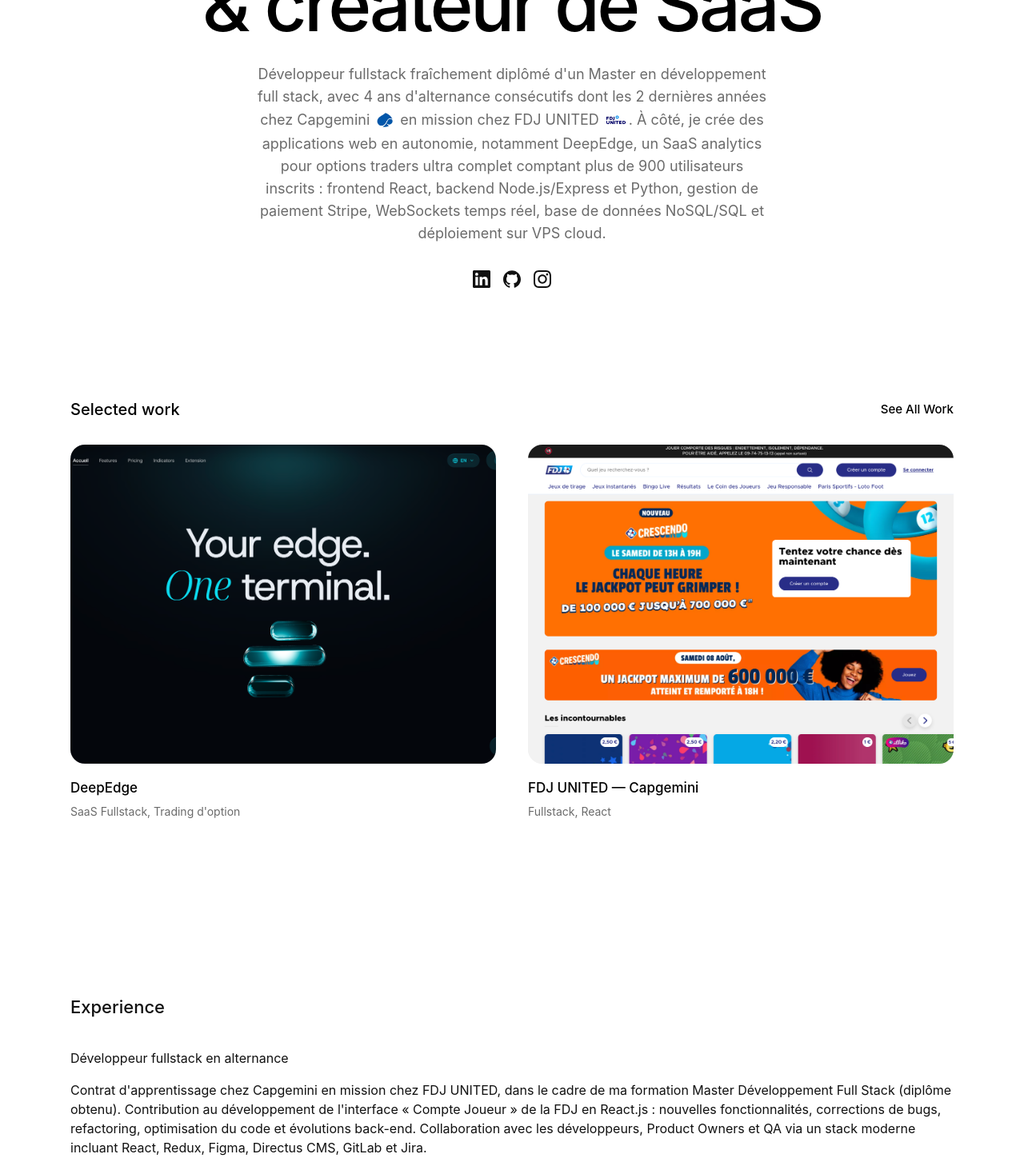
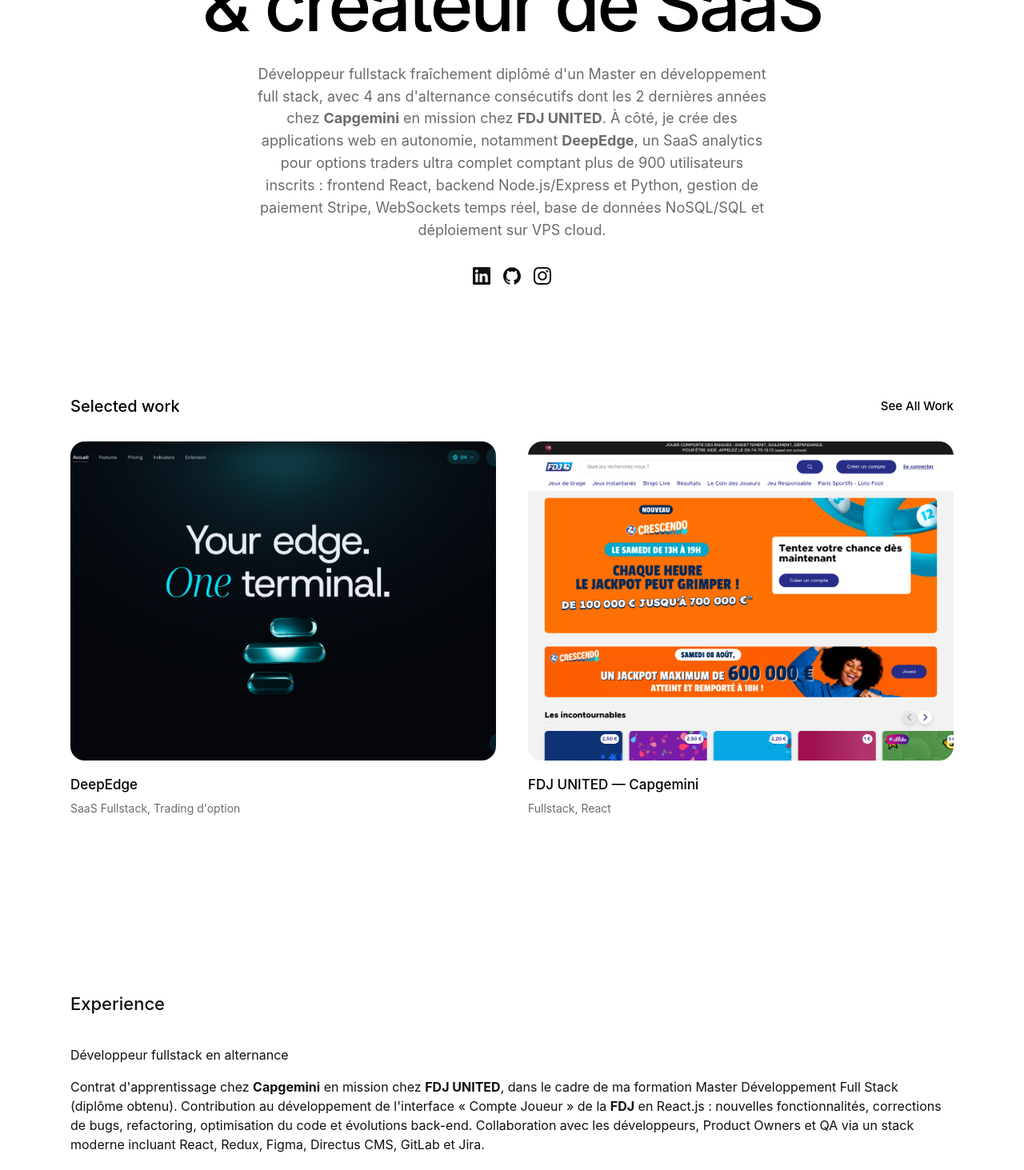
Before and after one commit to enzocosson/enzo-cosson, a React (Vite) app: page / in a window 1280 px wide. Shown: the part 460-1923 px from the top of the page at 80% size. Built offline with nearby package versions, Linux system fonts and the light colour scheme.

Commit message:
feat: replace InlineCompanyLogos with HighlightText component and update project details

```diff
--- /dev/null
+++ b/src/components/HighlightText.jsx
@@ -0,0 +1,37 @@
+const HIGHLIGHTS = [
+  'Les Cottages du Belvédère',
+  'FDJ UNITED',
+  'Capgemini',
+  'DrugOptimal',
+  'DeepEdge',
+  'The Hidden Society',
+  'Typster',
+  'Ferrari',
+  'Flexbank',
+  'Netflix',
+  'FDJ',
+]
+
+const pattern = new RegExp(`(${HIGHLIGHTS.map(escapeRegex).join('|')})`, 'g')
+
+function escapeRegex(string) {
+  return string.replace(/[.*+?^${}()|[\]\\]/g, '\\$&')
+}
+
+export default function HighlightText({ text, className = '' }) {
+  if (!text) return null
+
+  const parts = text.split(pattern)
+
+  return (
+    <span className={className}>
+      {parts.map((part, index) =>
+        HIGHLIGHTS.includes(part) ? (
+          <strong key={index}>{part}</strong>
+        ) : (
+          <span key={index}>{part}</span>
+        )
+      )}
+    </span>
+  )
+}
--- a/src/components/InlineCompanyLogos.css
+++ /dev/null
@@ -1,19 +0,0 @@
-.inline-logo {
-  display: inline-flex;
-  align-items: center;
-  gap: 5px;
-  white-space: nowrap;
-}
-
-.inline-logo__img {
-  width: 28px;
-  height: 28px;
-  object-fit: contain;
-  border-radius: 2px;
-  vertical-align: middle;
-}
-
-.inline-logo__img--fdj {
-  width: 32px;
-  height: 32px;
-}
--- a/src/components/InlineCompanyLogos.jsx
+++ /dev/null
@@ -1,33 +0,0 @@
-import './InlineCompanyLogos.css'
-
-const LOGOS = {
-  Capgemini: { src: '/images/capgemini.png', alt: 'Capgemini' },
-  'FDJ UNITED': { src: '/images/fdj-mini-logo.png', alt: 'FDJ UNITED' },
-}
-
-export default function InlineCompanyLogos({ text, className = '' }) {
-  const parts = text.split(/(Capgemini|FDJ UNITED)/g)
-
-  return (
-    <span className={className}>
-      {parts.map((part, index) => {
-        const logo = LOGOS[part]
-        if (logo) {
-          const isFdj = part === 'FDJ UNITED'
-          return (
-            <span key={index} className="inline-logo">
-              {part}
-              <img
-                src={logo.src}
-                alt={logo.alt}
-                className={`inline-logo__img ${isFdj ? 'inline-logo__img--fdj' : ''}`}
-                loading="lazy"
-              />
-            </span>
-          )
-        }
-        return <span key={index}>{part}</span>
-      })}
-    </span>
-  )
-}
--- a/src/data.js
+++ b/src/data.js
@@ -44,6 +44,17 @@
       "Contrat d'apprentissage chez Capgemini en mission chez FDJ UNITED, dans le cadre de mon Master Développement Full Stack (diplôme obtenu). Développement de l'interface « Compte Joueur » de la FDJ en React.js : nouvelles fonctionnalités, corrections de bugs, refactoring, optimisation du code et contributions back-end au sein d'une équipe agile.",
     technologies: ["React.js", "Redux", "Figma", "Directus", "GitLab", "Jira"],
     image: "/images/fdj-website.png",
+  },
+  {
+    id: "the-hidden-society",
+    title: "The Hidden Society",
+    tags: "Creative Development, Landing Page",
+    year: "2024",
+    description:
+      "Landing page immersive à fort caractère visuel, conçue pour promouvoir des services autour du trading. Expérience en creative development : transitions marquantes, typographies affirmées et animations travaillées pour capter l'attention et guider vers la formation aux concepts de trading.",
+    technologies: ["React.js", "GSAP", "Three.js", "Sass"],
+    link: "https://thehiddensociety.vercel.app/",
+    image: "/images/creations/the-hidden-society/ths.png",
   },
   {
     id: "drugoptimal",
--- a/src/pages/About.jsx
+++ b/src/pages/About.jsx
@@ -2,7 +2,7 @@
 import Reveal from '../components/Reveal'
 import SocialLinks from '../components/SocialLinks'
 import ToolIcon from '../components/ToolIcon'
-import InlineCompanyLogos from '../components/InlineCompanyLogos'
+import HighlightText from '../components/HighlightText'
 import { avatar, profile, services, tools, experiences, education } from '../data'
 import './About.css'
 
@@ -45,9 +45,7 @@
 
         <div className="about__intro">
           <Reveal as="div" className="about__text">
-            <p>
-              <InlineCompanyLogos text={profile.about} />
-            </p>
+            <p><HighlightText text={profile.about} /></p>
           </Reveal>
 
           <Reveal as="div" className="about__profile" animation="scale">
@@ -105,7 +103,7 @@
                 <div className="timeline__content">
                   <h3 className="timeline__role">{exp.role}</h3>
                   <p className="timeline__company">
-                    {exp.company}
+                    <strong>{exp.company}</strong>
                     {exp.contract && ` · ${exp.contract}`}
                   </p>
                   <p className="timeline__meta">
@@ -119,7 +117,9 @@
                       {exp.type && ` · ${exp.type}`}
                     </p>
                   )}
-                  <p className="timeline__desc">{exp.description}</p>
+                  <p className="timeline__desc">
+                    <HighlightText text={exp.description} />
+                  </p>
                   {exp.link && (
                     <a
                       href={exp.link}
--- a/src/pages/Home.jsx
+++ b/src/pages/Home.jsx
@@ -3,7 +3,7 @@
 import Reveal from '../components/Reveal'
 import SocialLinks from '../components/SocialLinks'
 import ToolIcon from '../components/ToolIcon'
-import InlineCompanyLogos from '../components/InlineCompanyLogos'
+import HighlightText from '../components/HighlightText'
 import { profile, projects, tools, experiences } from '../data'
 import './Home.css'
 
@@ -23,7 +23,7 @@
           & créateur de SaaS
         </Reveal>
         <Reveal as="p" className="home-hero__intro" delay={160}>
-          <InlineCompanyLogos text={profile.intro} />
+          <HighlightText text={profile.intro} />
         </Reveal>
         <Reveal as="div" delay={240}>
           <SocialLinks />
@@ -73,7 +73,9 @@
               delay={index * 80}
             >
               <p className="experience__role">{exp.role}</p>
-              <p className="experience__desc">{exp.description}</p>
+              <p className="experience__desc">
+                <HighlightText text={exp.description} />
+              </p>
             </Reveal>
           ))}
         </div>
--- a/src/pages/ProjectDetail.jsx
+++ b/src/pages/ProjectDetail.jsx
@@ -1,6 +1,7 @@
 import { Link, Navigate, useParams } from 'react-router-dom'
 import Layout from '../components/Layout'
 import Reveal from '../components/Reveal'
+import HighlightText from '../components/HighlightText'
 import { projects, profile } from '../data'
 import './ProjectDetail.css'
 
@@ -37,7 +38,7 @@
         <div className="project-detail__body">
           <Reveal as="div" className="project-detail__description">
             <h2 className="project-detail__section-title">Overview</h2>
-            <p>{project.description}</p>
+            <p><HighlightText text={project.description} /></p>
           </Reveal>
 
           <Reveal as="div" className="project-detail__technologies" delay={80}>
--- a/src/pages/Work.jsx
+++ b/src/pages/Work.jsx
@@ -2,6 +2,7 @@
 import Layout from '../components/Layout'
 import Reveal from '../components/Reveal'
 import Footer from '../components/Footer'
+import HighlightText from '../components/HighlightText'
 import { projects } from '../data'
 import './Work.css'
 
@@ -35,7 +36,9 @@
                   <p className="work-card__tags">
                     {project.tags} — {project.year}
                   </p>
-                  <p className="work-card__desc">{project.description}</p>
+                  <p className="work-card__desc">
+                    <HighlightText text={project.description} />
+                  </p>
                 </div>
               </Reveal>
             </Link>
```
Also changed, not shown: 1 other file (tests, documents, lock files or other folders).
